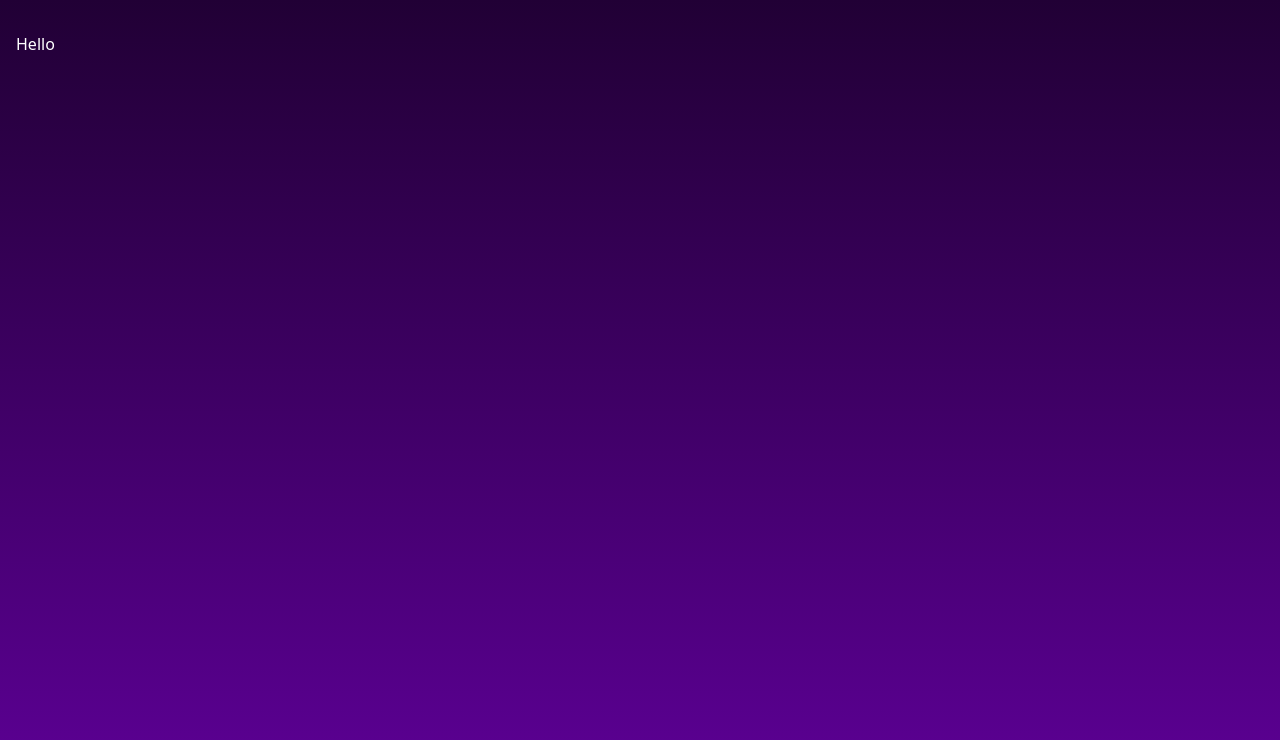
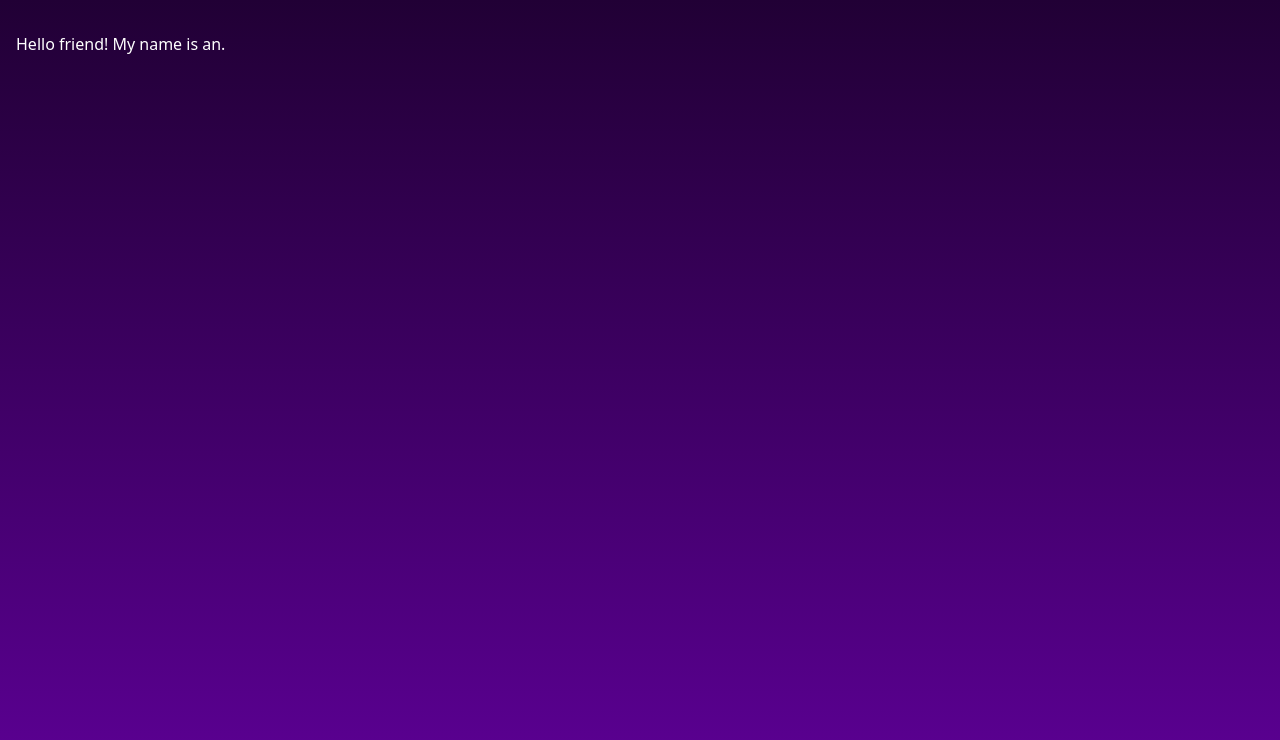
Before and after one commit to ABEL-77-PTIT/Frontend_Dev, a React (Create React App) app: page / in a window 1280 px wide. Shown: the top 740 px of the page. Built offline with nearby package versions, Linux system fonts and the light colour scheme; the HTML template or start-up script is replaced by a standard one.

Commit message:
branch main of project

```diff
--- a/src/App.js
+++ b/src/App.js
@@ -3,7 +3,7 @@ import React from 'react'
 const App = () => {
   return (
     <h1 className="h-screen px-4 py-8 bg-gradient-to-b from-purple-900 to-purple-700 text-white">
-      Hello
+      Hello friend! My  name is an.
     </h1>
   )
 }
```
